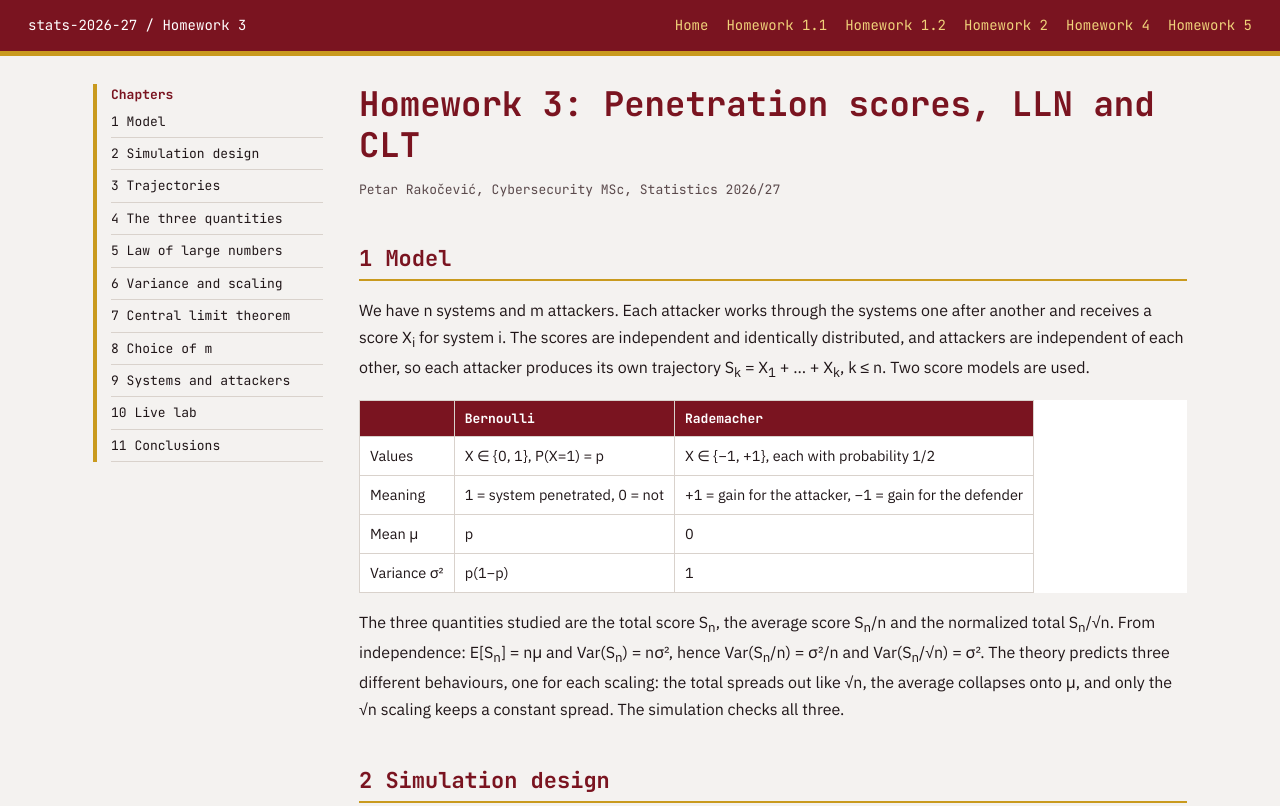
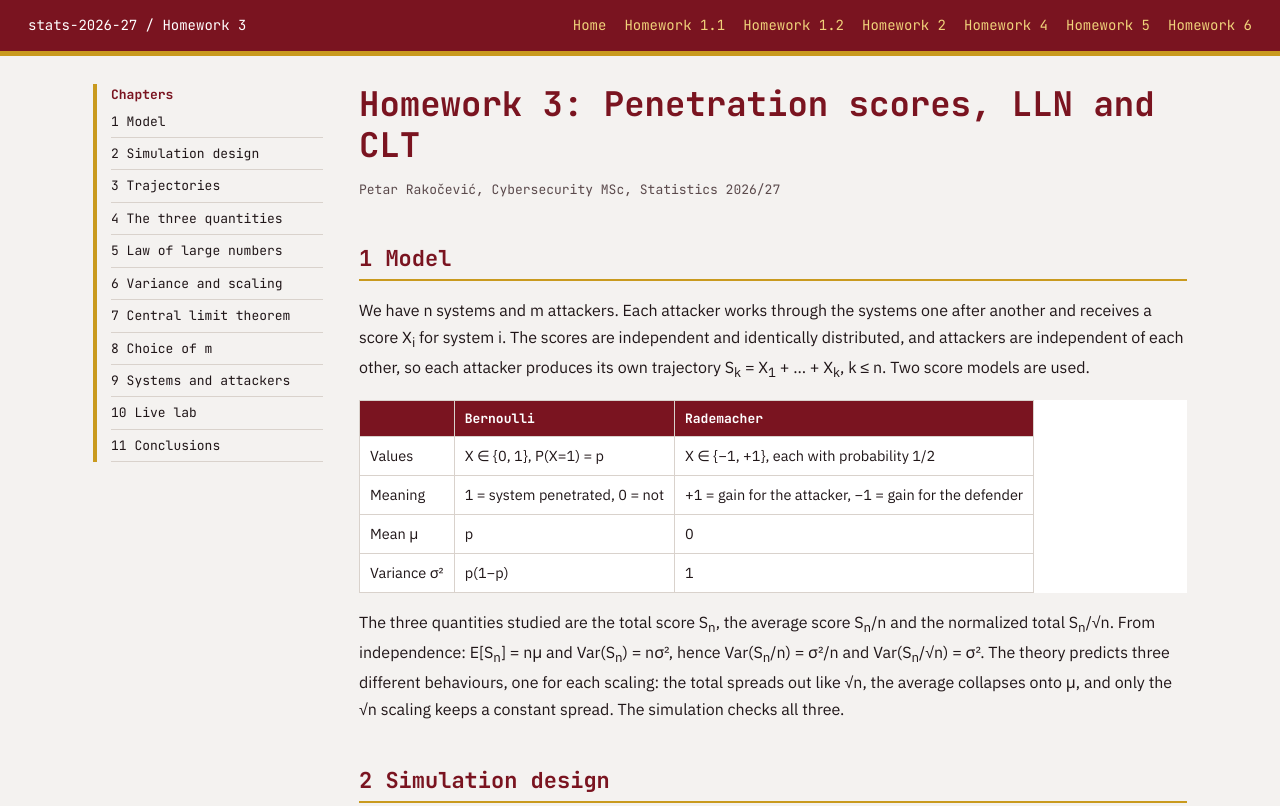
Before and after one commit to PetarRakocevic/statistics-2026-2027, a plain HTML site: page homework3.html in a window 1280 px wide. Shown: the top 806 px of the page. Drawn offline with Linux system fonts and the light colour scheme.

Commit message:
Update header to include Homework 6 link

```diff
--- a/homework3.html
+++ b/homework3.html
@@ -1,6 +1,6 @@
 <!DOCTYPE html><html lang="en"><head><meta charset="utf-8"><meta name="viewport" content="width=device-width,initial-scale=1"><title>Homework 3 | Petar Rakočević</title>
 <link href="https://fonts.googleapis.com/css2?family=IBM+Plex+Sans:wght@400;600&family=JetBrains+Mono:wght@400;700&display=swap" rel="stylesheet"><link rel="stylesheet" href="style.css"></head><body>
-<header class="top"><span>stats-2026-27 / Homework 3</span><span><a href="index.html">Home</a><a href="homework1.html">Homework 1.1</a><a href="homework2.html">Homework 1.2</a><a href="hmwk2.html">Homework 2</a><a href="homework4.html">Homework 4</a><a href="homework5.html">Homework 5</a></span></header>
+<header class="top"><span>stats-2026-27 / Homework 3</span><span><a href="index.html">Home</a><a href="homework1.html">Homework 1.1</a><a href="homework2.html">Homework 1.2</a><a href="hmwk2.html">Homework 2</a><a href="homework4.html">Homework 4</a><a href="homework5.html">Homework 5</a><a href="homework6.html">Homework 6</a></span></header>
 <div class="wrap"><aside><b>Chapters</b><a href="#model">1 Model</a><a href="#design">2 Simulation design</a><a href="#traj">3 Trajectories</a><a href="#three">4 The three quantities</a><a href="#lln">5 Law of large numbers</a><a href="#var">6 Variance and scaling</a><a href="#clt">7 Central limit theorem</a><a href="#mm">8 Choice of m</a><a href="#ctx">9 Systems and attackers</a><a href="#lab">10 Live lab</a><a href="#end">11 Conclusions</a></aside><main>
 <h1>Homework 3: Penetration scores, LLN and CLT</h1><p class="meta">Petar Rakočević, Cybersecurity MSc, Statistics 2026/27</p>
 <h2 id="model">1 Model</h2>
```
